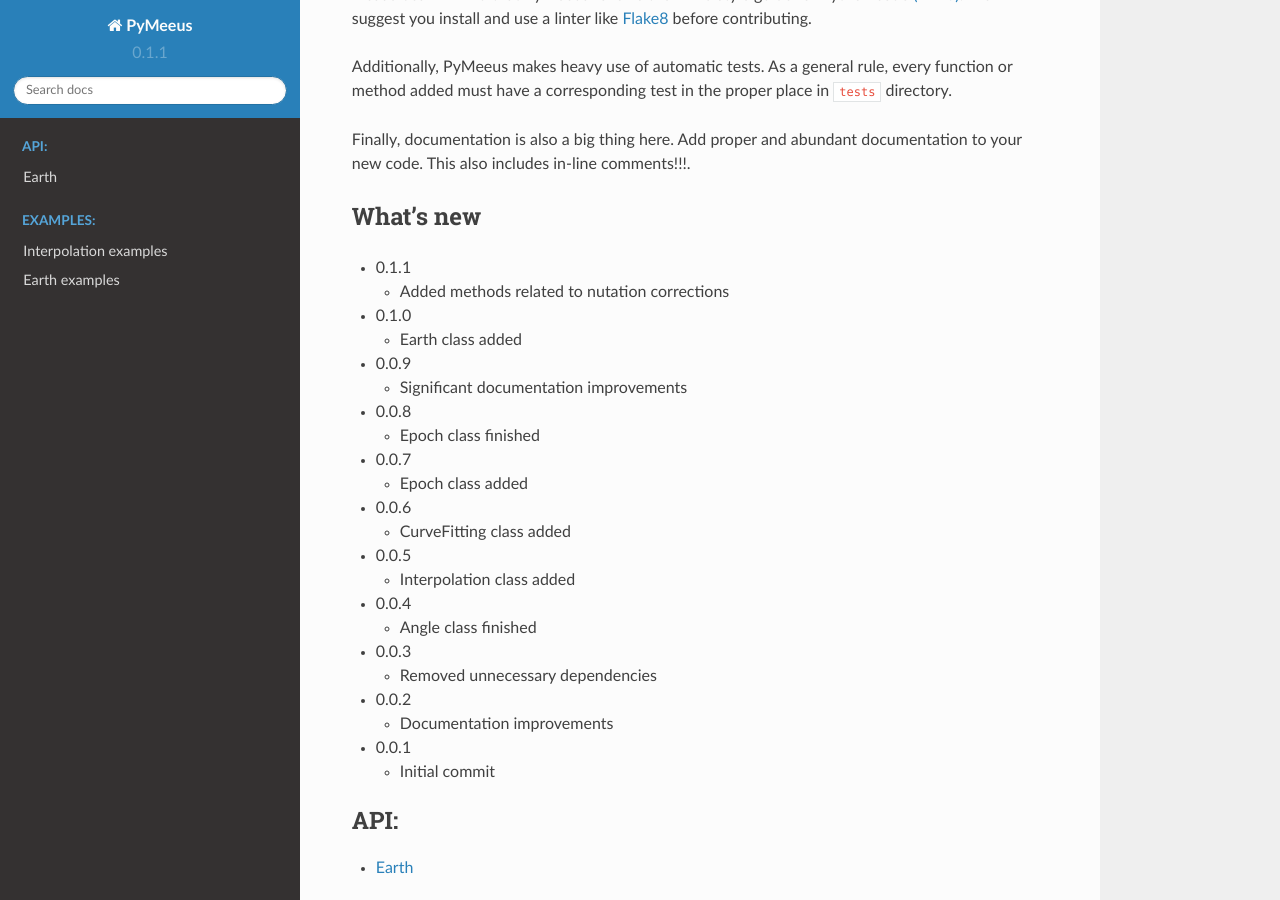
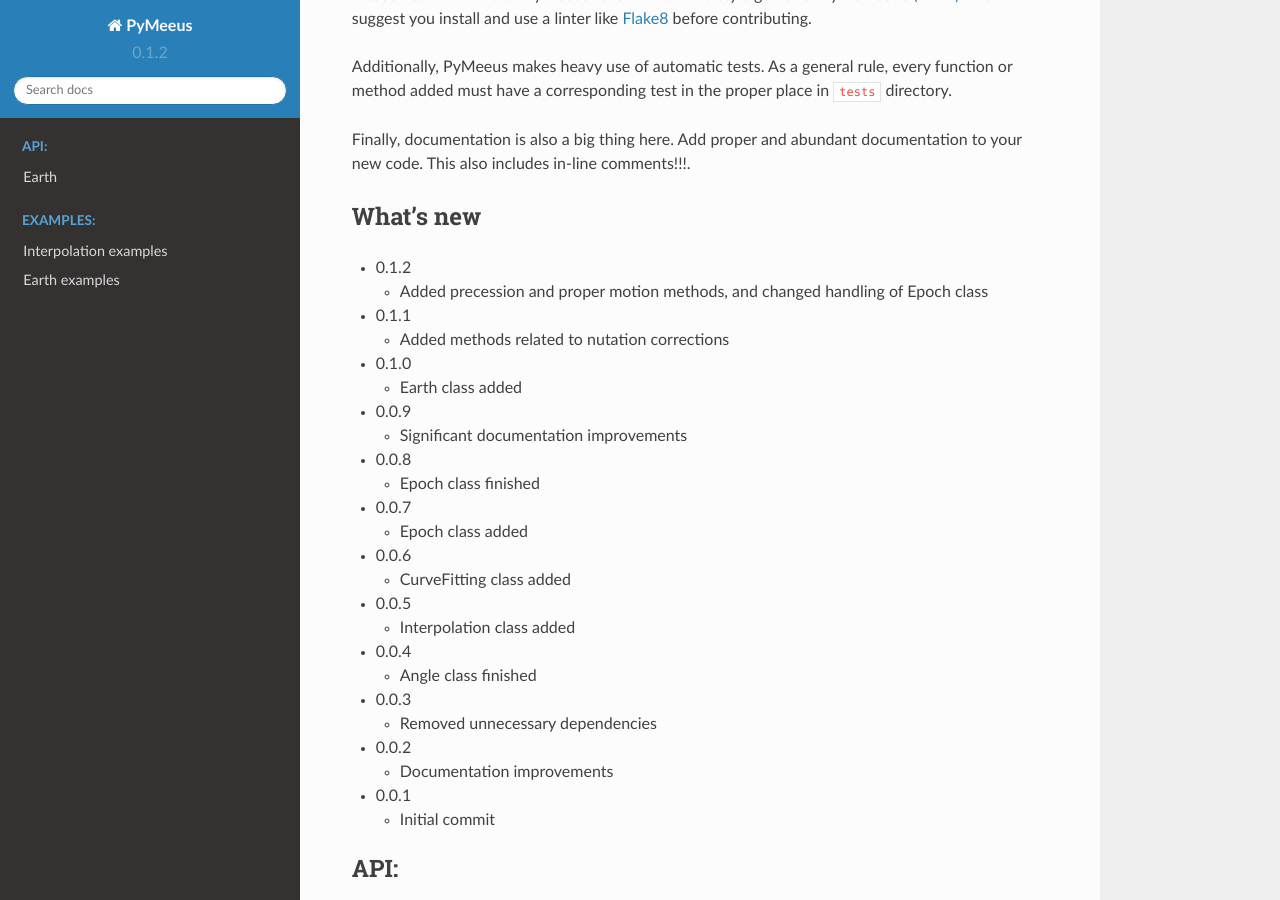
Before and after one commit to architest/pymeeus, a Sphinx documentation site: the page built from docs/source/index.rst, in a window 1280 px wide and 900 px high, scrolled down 942 px. Built offline with Sphinx 7.4.7 and the Read the Docs theme 2.0.0, drawn with Linux system fonts in a browser that asks for light colours; formulas are drawn with MathJax 3; pages that are not in the unit, such as notebooks, are missing from menus.

Commit message:
Preparation for release 0.1.2

```diff
--- a/README.rst
+++ b/README.rst
@@ -52,6 +52,11 @@ documentation to your new code. This also includes in-line comments!!!.
 What's new
 ----------
 
+-  0.1.2
+
+   -  Added precession and proper motion methods, and changed handling
+      of Epoch class
+
 -  0.1.1
 
    -  Added methods related to nutation corrections
--- a/docs/source/conf.py
+++ b/docs/source/conf.py
@@ -59,9 +59,9 @@ author = u'Dagoberto Salazar'
 # built documents.
 #
 # The short X.Y version.
-version = u'0.1.1'
+version = u'0.1.2'
 # The full version, including alpha/beta/rc tags.
-release = u'0.1.1'
+release = u'0.1.2'
 
 # The language for content autogenerated by Sphinx. Refer to documentation
 # for a list of supported languages.
--- a/setup.py
+++ b/setup.py
@@ -15,7 +15,7 @@ with open(path.join(here, 'README.rst')) as f:
 
 config = {
     'name': 'PyMeeus',
-    'version': '0.1.1',
+    'version': '0.1.2',
     'description': 'Python implementation of Jean Meeus astronomical routines',
     'long_description': long_description,
     'keywords': 'Meeus astronomy module library',
```
Also changed, not shown: README.md (+2 -0 lines).
